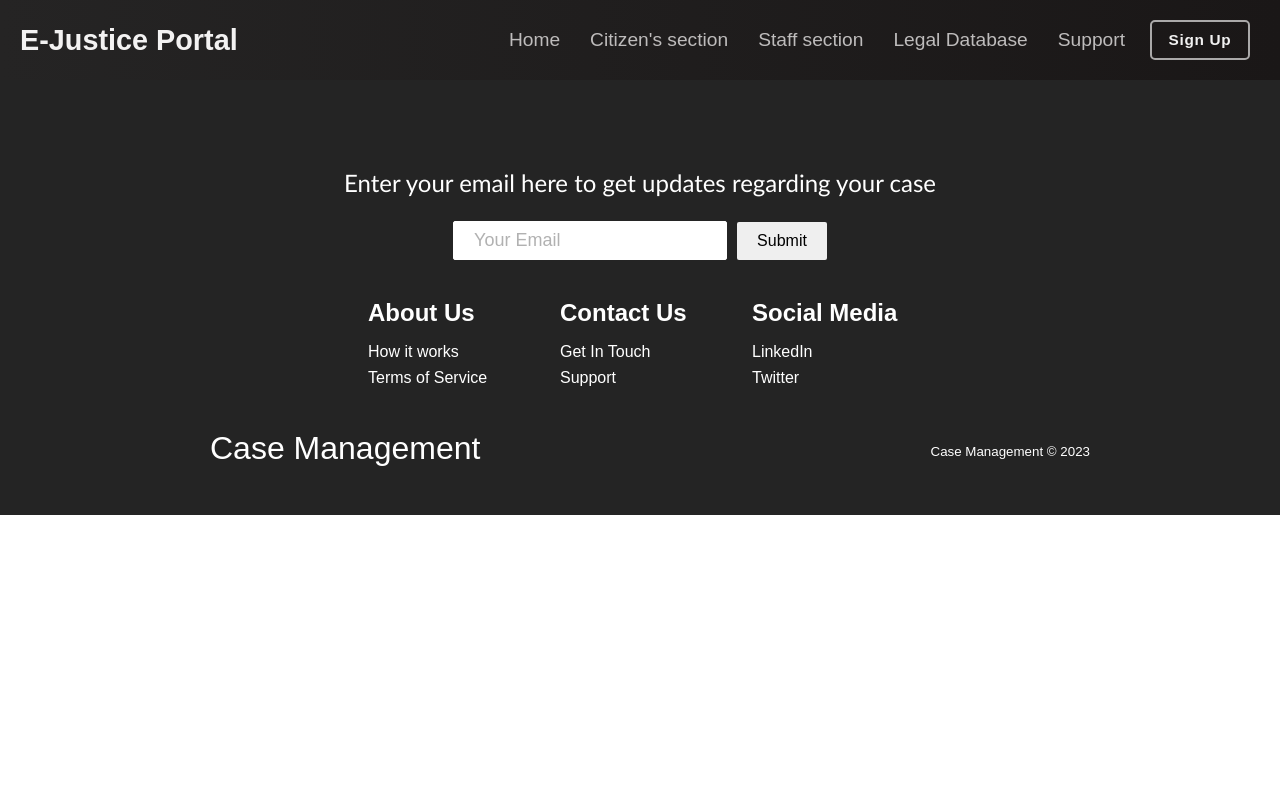
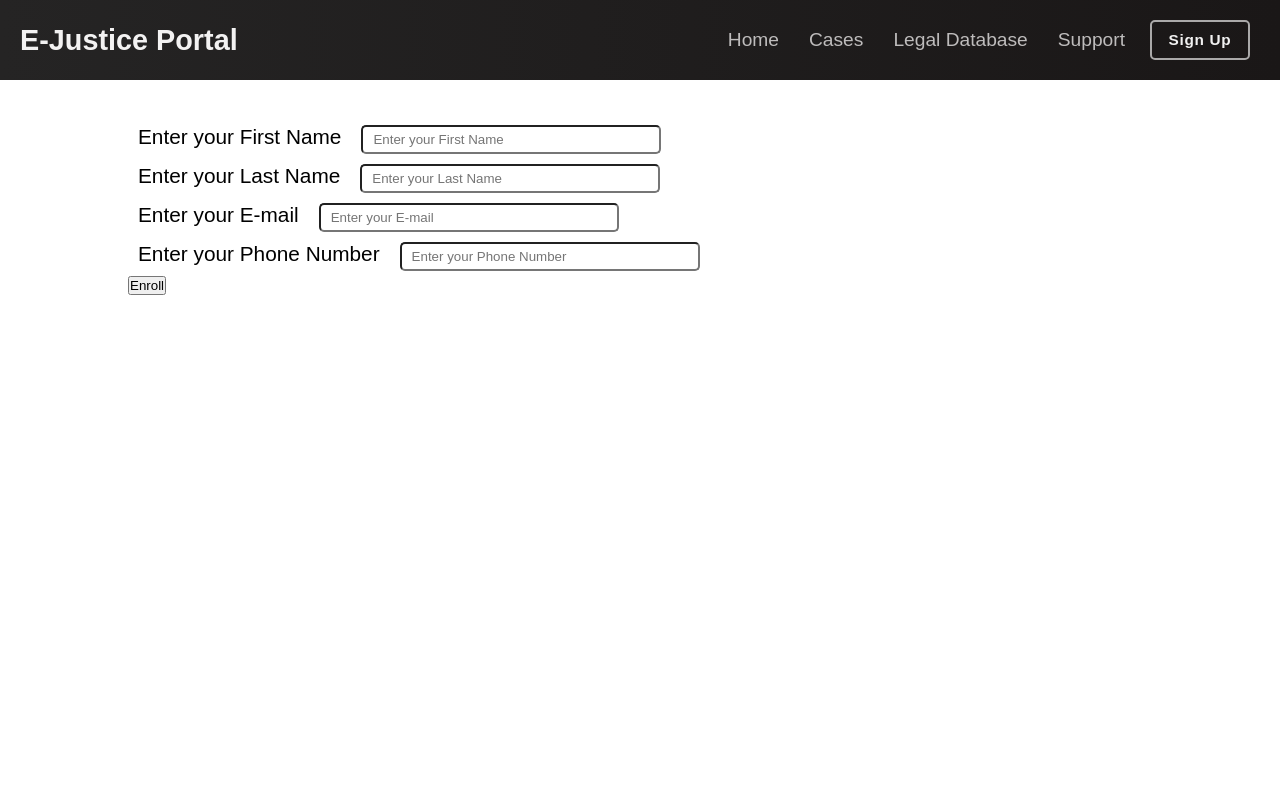
Before and after one commit to KILLERTIAN/case-management, a React (Create React App) app: page /new-case in a window 1280 px wide. Shown: the top 800 px of the page. Built offline with nearby package versions, Linux system fonts and the light colour scheme.

Commit message:
database connected

```diff
--- a/src/App.js
+++ b/src/App.js
@@ -7,14 +7,18 @@ import Support from './components/pages/Support';
 import Footer from './components/Footer';
 import Citizen_section from './components/pages/Citizen_section';
 import SignUp from './components/pages/Sign-Up';
+import New_case from './components/pages/New_case';
+import ScrollToTop from './components/ScrollToTop';
 
 function App() {
   return (
     <Router>
+      <ScrollToTop />
       <Navbar />
       <Routes>
         <Route path='/' exact element={<Main />} />
-        <Route path='/citizen-section' element={<Citizen_section />} />
+        <Route path='/cases' element={<Citizen_section />} />
+        <Route path='/new-case' element={<New_case />} />
         <Route path='/staff-section' />
         <Route path='/legal-database' />
         <Route path='/support' element={<Support />} />
--- a/src/components/Navbar.js
+++ b/src/components/Navbar.js
@@ -17,15 +17,15 @@ function Navbar() {
                             </Link>
                         </li>
                         <li className='nav-menu'>
-                            <Link to='/citizen-section' className='nav-links'>
-                                Citizen's section
+                            <Link to='/cases' className='nav-links'>
+                                Cases
                             </Link>
                         </li>
-                        <li className='nav-menu' >
+                        {/* <li className='nav-menu' >
                             <Link to='/staff-section' className='nav-links'>
                                 Staff section
                             </Link>
-                        </li>
+                        </li> */}
                         <li className='nav-menu'>
                             <Link to='/legal-database' className='nav-links'>
                                 Legal Database
--- /dev/null
+++ b/src/components/ScrollToTop.js
@@ -0,0 +1,12 @@
+import { useEffect } from "react";
+import { useLocation } from "react-router-dom";
+
+export default function ScrollToTop() {
+    const { pathname } = useLocation();
+
+    useEffect(() => {
+        window.scrollTo(0, 0);
+    }, [pathname]);
+
+    return null;
+}
--- a/src/components/pages/Citizen_section.css
+++ b/src/components/pages/Citizen_section.css
@@ -27,6 +27,8 @@
 .citizen-nav {
     display: flex;
     position: relative;
+    align-items: center;
+    justify-content: center;
     left: 15vw;
     height: 100%;
     flex-direction: column;
@@ -42,17 +44,32 @@
 }
 
 .citizen-btn-nav {
+    display: flex;
+    flex-direction: column;
     margin: 50px;
 }
 
+.citizen-btn-nav-sort {
+    display: flex;
+    flex-direction: row;
+    /* margin: 50px; */
+}
+
 .citizen-nav-button {
-    height: 200px;
-    width: 350px;
+    display: flex;
+    align-items: center;
+    justify-content: center;
+    text-decoration: none;
+    text-align: center;
+    padding: 40px 10px;
+    height: 6em;
+    width: 12em;
     border: none;
     border-radius: 30px;
     margin: 10px;
     font-size: 1.8em;
     font-weight: 500;
+    color: #26212d;
     background-color: #dee5fb;
     cursor: pointer;
     transition: 0.15s;
--- a/src/components/pages/Citizen_section.js
+++ b/src/components/pages/Citizen_section.js
@@ -1,8 +1,6 @@
 import React from 'react';
 import { Link } from 'react-router-dom';
-
-// import { Route, BrowserRouter as Router, Routes } from 'react-router-dom';
-import './Citizen_section.css'
+import './Citizen_section.css';
 
 
 function Citizen_section() {
@@ -14,15 +12,15 @@ function Citizen_section() {
                 <div className="citizen-nav">
                     <h1 className='citizen-question'>What would you like to do ?</h1>
                     <div className="citizen-btn-nav">
-                        <div>
-                            <button className="citizen-nav-button">
+                        <div className='citizen-btn-nav-sort'>
+                            <Link to='/new-case' className="citizen-nav-button">
                                 File a New Case
-                            </button>
-                            <button className="citizen-nav-button">Upcoming Hearing</button>
+                            </Link>
+                            <Link className="citizen-nav-button">Upcoming Hearing</Link>
                         </div>
-                        <div>
-                            <button className="citizen-nav-button">Past hearing</button>
-                            <button className="citizen-nav-button">Upload Evidence</button>
+                        <div className='citizen-btn-nav-sort'>
+                            <Link className="citizen-nav-button">Past hearing</Link>
+                            <Link className="citizen-nav-button">Upload Evidence</Link>
                         </div>
 
                     </div>
--- /dev/null
+++ b/src/components/pages/New_case.css
@@ -0,0 +1,37 @@
+* {
+    margin: 0;
+    padding: 0;
+    box-sizing: border-box;
+}
+
+.newCaseContainer {
+    display: flex;
+    width: 100%;
+    /* height: 100%; */
+    align-items: center;
+    justify-content: center;
+
+}
+
+.userDetails {
+    width: 80%;
+    min-height: 90vh;
+
+}
+
+.input-form {
+    padding: 5vh 0;
+}
+
+.input-form label {
+    font-size: 1.3em;
+    font-weight: 500;
+    margin: 10px;
+}
+
+.input-form input {
+    margin: 5px 10px;
+    min-width: 300px;
+    padding: 5px 10px;
+    border-radius: 5px;
+}
--- /dev/null
+++ b/src/components/pages/New_case.js
@@ -0,0 +1,114 @@
+import React, { useState } from 'react';
+
+import { Link, useNavigate } from 'react-router-dom';
+import './New_case.css';
+
+function New_case() {
+    const navigate = useNavigate();
+
+    const [user, setUser] = useState(
+        {
+            fName: '', lName: '', Email: '', Number: '',
+        }
+    )
+    let name, value
+    console.log(user)
+    const data = (e) => {
+        name = e.target.name;
+        value = e.target.value;
+        setUser({ ...user, [name]: value });
+
+    };
+    //Connect with firebase
+    const submitData = async (e) => {
+        e.preventDefault();
+
+        if (!user.fName || !user.lName || !user.Email || !user.Number) {
+            alert("Please fill out all fields.");
+            return; // Prevent form submission
+        }
+
+        const {
+            fName, lName, Email, Number,
+        } = user;
+        const res = await
+            fetch("https://e-justice-portal-default-rtdb.firebaseio.com//userDataRecords.json", {
+                method: "POST",
+                headers: {
+                    "Content-Type": "application/json",
+                },
+                body: JSON.stringify({
+                    fName, lName, Email, Number,
+                })
+            });
+        if (res) {
+            setUser({
+                fName: '', lName: '', Email: '', Number: '',
+            })
+            navigate('/thank-you');
+        } else {
+            alert("FILL all fields")
+        };
+    }
+
+    return (
+        // <div>New_case</div>
+        <div className="newCaseContainer">
+            <section className='userDetails'>
+                <div className="input-form">
+                    <div>
+                        <label htmlFor="">Enter your First Name</label>
+
+                        <input type="text" placeholder='Enter your First Name' name='fName' value={user.fName} required onChange={data} />
+                    </div>
+                    <div>
+                        <label htmlFor="">Enter your Last Name</label>
+
+                        <input type="text" placeholder='Enter your Last Name' name='lName' value={user.lName} required onChange={data} />
+                    </div>
+
+                    <div><label htmlFor="">Enter your E-mail</label>
+
+                        <input type="email" placeholder='Enter your E-mail' name='Email' value={user.Email} required onChange={data} /></div>
+
+                    <div><label htmlFor="">Enter your Phone Number</label>
+
+                        <input type="number" placeholder='Enter your Phone Number' name='Number' value={user.Number} required onChange={data} /></div>
+
+
+
+                    {/* <label htmlFor="">Select your Course</label>
+
+                    <div className="select-course">
+                        <input className='course-checkbox' type="radio" name='Course' value="Kids" checked={user.Course === "Kids"} onChange={data} />
+                        <label htmlFor="">Kids <span>(3-10)</span></label>
+                        <input className='course-checkbox' type="radio" name='Course' value="Teens" checked={user.Course === "Teens"} onChange={data} />
+                        <label htmlFor="">Teens <span>(11-18)</span></label>
+                        <input className='course-checkbox' type="radio" name='Course' value="Adults" checked={user.Course === "Adults"} onChange={data} />
+                        <label htmlFor="">Adults <span>(19+)</span></label>
+                    </div>
+                    <label htmlFor="">Select your Timing</label>
+                    <div className="select-timing">
+                        <input className='course-checkbox' type="radio" name='Timing' value="Morning" checked={user.Timing === "Morning"} onChange={data} />
+                        <label htmlFor="">Morning</label>
+                        <input className='course-checkbox' type="radio" name='Timing' value="Afternoon" checked={user.Timing === "Afternoon"} onChange={data} />
+                        <label htmlFor="">Afternoon</label>
+                        <input className='course-checkbox' type="radio" name='Timing' value="Evening" checked={user.Timing === "Evening"} onChange={data} />
+                        <label htmlFor="">Evening</label>
+                    </div> */}
+
+                    <button className="form-submit-button" onClick={submitData}>Enroll</button>
+                </div>
+            </section>
+            <section className="caseDescription">
+
+            </section>
+            <section className="caseEvidence">
+
+            </section>
+        </div>
+
+    )
+}
+
+export default New_case
```
Also changed, not shown: firebase.json.
